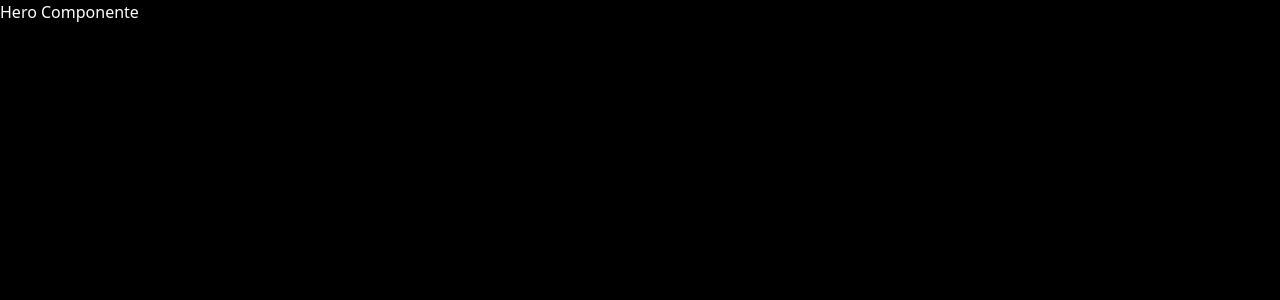
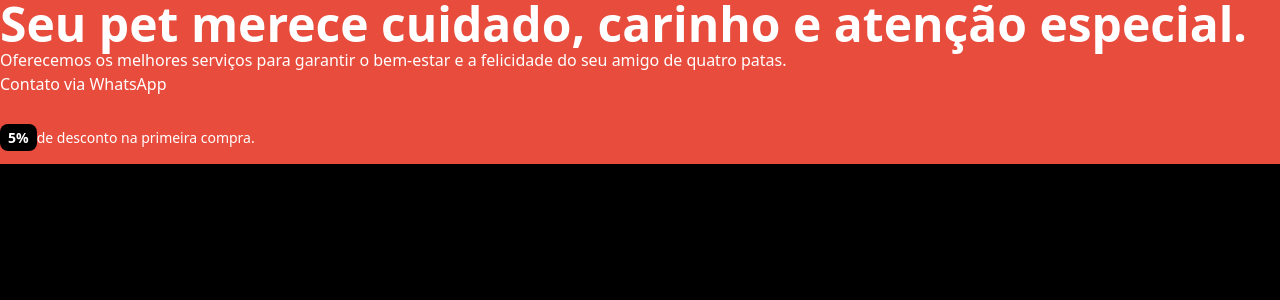
Before and after one commit to AndrePacolla/-LANDING-PET-Next-JS-, a Next.js app: page / in a window 1280 px wide. Shown: the top 300 px of the page. Built offline with nearby package versions, Linux system fonts and the light colour scheme.

Commit message:
initial componente Hero

```diff
--- a/src/app/_components/hero.tsx
+++ b/src/app/_components/hero.tsx
@@ -1,7 +1,34 @@
 export const Hero = () => {
     return(
-        <main>
-            <h1>Hero Componente</h1>
-        </main>
+        <section className="bg-[#e84c3d] text-white relative overflow-hidden">
+            <div>
+                <article>
+                  <div>
+                    <h1 className=" text-3xl md:text-4xl lg:text-5xl font-bold ">Seu pet merece cuidado, carinho e atenção especial.</h1>
+                    <p>
+                      Oferecemos os melhores serviços para garantir o bem-estar e a
+                      felicidade do seu amigo de quatro patas.
+                    </p>
+                    <div>
+                        <a href="#">
+                            Contato via WhatsApp
+                        </a>
+                    </div>
+                    <div className="mt-8">
+                        <p className="text-sm mb-4">
+                            <b className="bg-black text-white px-2 py-1 rounded-lg">5%</b>de desconto na primeira compra.
+                        </p>
+                    </div>
+
+                  </div>
+
+                  <div>
+
+                  </div>
+                </article>
+
+            </div>
+
+        </section>
     )
 };
```
